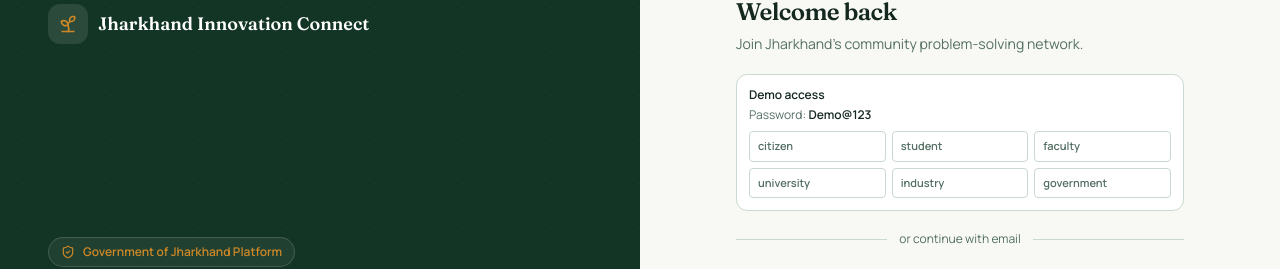
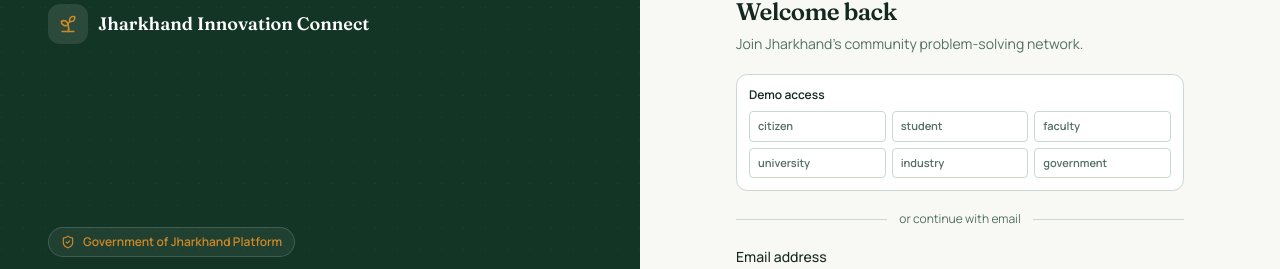
Before and after one commit to odesrani-create/SIH-2026, a React (Vite) app: page / in a window 1280 px wide. Both pictures are taken after a click on the button "Industry". Shown: the part 125-394 px from the top of the page. Built offline with nearby package versions, Linux system fonts and the light colour scheme; no server answers.

Commit message:
Hide demo password from UI

```diff
--- a/src/pages/login-page.tsx
+++ b/src/pages/login-page.tsx
@@ -56,7 +56,7 @@ export function LoginPage() {
         <div className="w-full max-w-md">
           <div className="mb-8 flex items-center gap-2.5 lg:hidden"><span className="flex h-9 w-9 items-center justify-center rounded-xl bg-jic-deep text-jic-saffron"><Sprout className="h-5 w-5" /></span><span className="font-display text-base font-semibold text-jic-charcoal">Jharkhand Innovation Connect</span></div>
           <h2 className="font-display text-2xl font-semibold text-jic-charcoal">{title}</h2><p className="mt-1.5 text-sm text-muted-foreground">{mode === "forgot" ? "Enter your email and we will send reset instructions." : "Join Jharkhand's community problem-solving network."}</p>
-          {mode === "signin" && <div className="mt-5 rounded-lg border border-border bg-card p-3"><p className="text-xs font-semibold text-jic-charcoal">Demo access</p><p className="mt-1 text-xs text-muted-foreground">Password: <span className="font-semibold text-jic-charcoal">Demo@123</span></p><div className="mt-2 grid grid-cols-2 gap-1.5 sm:grid-cols-3">{DEMO_ACCOUNTS.map((account) => <button key={account.email} type="button" onClick={() => { setEmail(account.email); setPassword(account.password); setRole(account.role); }} className="rounded border border-border px-2 py-1.5 text-left text-[11px] font-semibold text-muted-foreground hover:border-jic-forest hover:text-jic-forest">{account.role}</button>)}</div></div>}
+          {mode === "signin" && <div className="mt-5 rounded-lg border border-border bg-card p-3"><p className="text-xs font-semibold text-jic-charcoal">Demo access</p><div className="mt-2 grid grid-cols-2 gap-1.5 sm:grid-cols-3">{DEMO_ACCOUNTS.map((account) => <button key={account.email} type="button" onClick={() => { setEmail(account.email); setPassword(account.password); setRole(account.role); }} className="rounded border border-border px-2 py-1.5 text-left text-[11px] font-semibold text-muted-foreground hover:border-jic-forest hover:text-jic-forest">{account.role}</button>)}</div></div>}
           {mode !== "forgot" && <div className="my-5 flex items-center gap-3 text-xs text-muted-foreground"><span className="h-px flex-1 bg-border" /> or continue with email <span className="h-px flex-1 bg-border" /></div>}
           <form onSubmit={submit} className="space-y-4">
             {mode === "signup" && <><Field label="Full name"><Input value={name} onChange={(e) => setName(e.target.value)} placeholder="Your full name" required /></Field><Field label="Organization (optional)"><Input value={organization} onChange={(e) => setOrganization(e.target.value)} placeholder="University, company, or community" /></Field></>}
```
